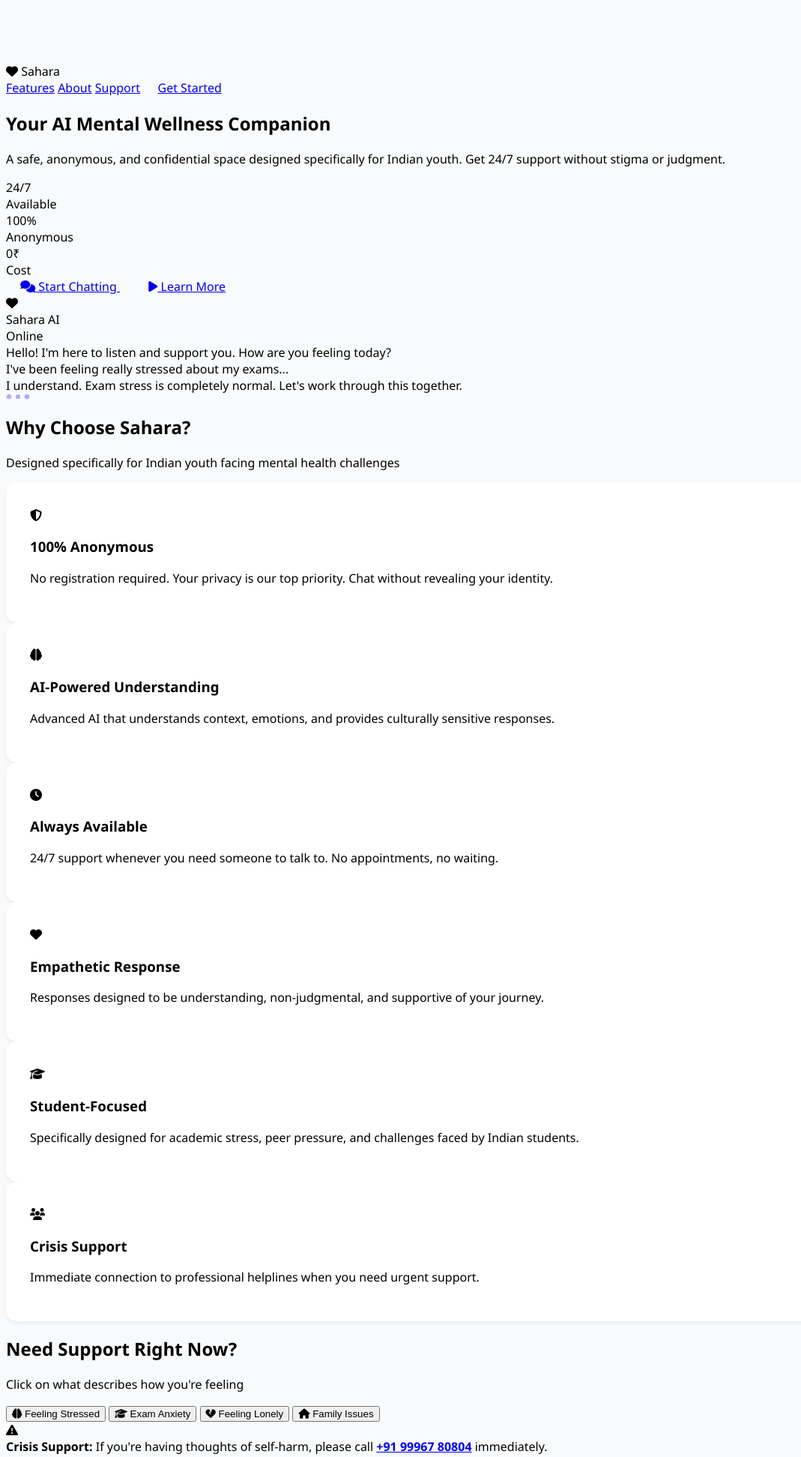
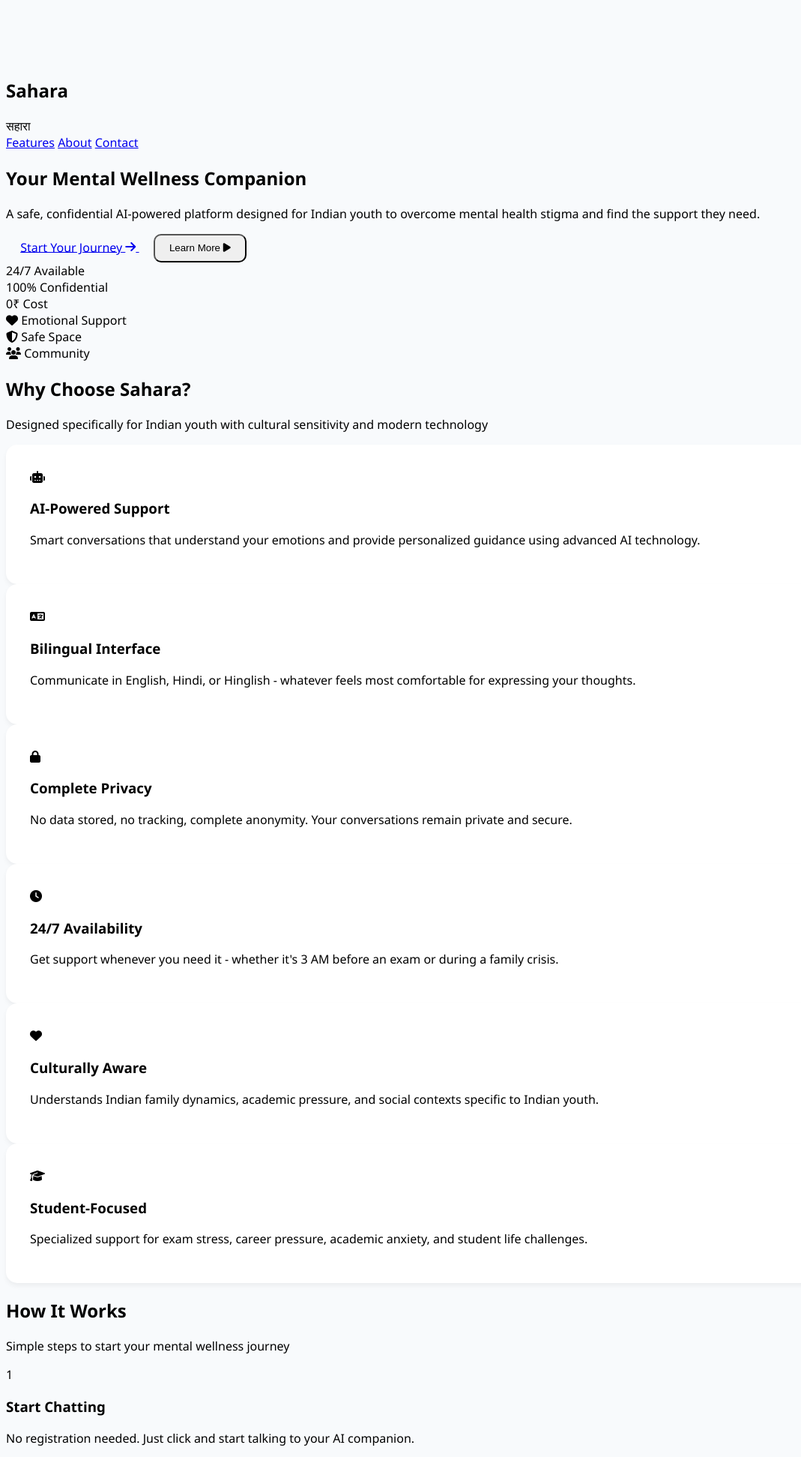
Before and after one commit to AyushGorlawar/AI-for-Youth-Mental-Wellness---Sahara-Wellness, a Python web app: template templates/index.html in a window 1280 px wide. Shown: the top 1943 px of the page at 75% size, without its empty margins (0-1069 px from the left). Run offline with Jinja, Linux system fonts and the light colour scheme; the template is opened without the code that fills it, so the values that code supplies are empty.

Commit message:
Update index.html

```diff
--- a/templates/index.html
+++ b/templates/index.html
@@ -3,339 +3,202 @@
 <head>
     <meta charset="UTF-8">
     <meta name="viewport" content="width=device-width, initial-scale=1.0">
-    <title>Sahara - AI Mental Wellness Companion</title>
-    <link href="https://cdnjs.cloudflare.com/ajax/libs/font-awesome/6.4.0/css/all.min.css" rel="stylesheet">
-    <link href="{{ url_for('static', filename='css/style.css') }}" rel="stylesheet">
+    <title>Sahara - Mental Wellness for Indian Youth</title>
+    <link rel="stylesheet" href="{{ url_for('static', filename='css/style.css') }}">
+    <link href="https://fonts.googleapis.com/css2?family=Inter:wght@300;400;500;600;700&display=swap" rel="stylesheet">
+    <link rel="stylesheet" href="https://cdnjs.cloudflare.com/ajax/libs/font-awesome/6.4.0/css/all.min.css">
 </head>
 <body>
+    <div class="container">
         <!-- Navigation -->
         <nav class="navbar">
-        <div class="nav-container">
             <div class="nav-brand">
-                <i class="fas fa-heart"></i>
-                <span>Sahara</span>
+                <h1>Sahara</h1>
+                <span class="brand-subtitle">सहारा</span>
             </div>
-            <div class="nav-menu">
+            <div class="nav-links">
                 <a href="#features" class="nav-link">Features</a>
                 <a href="#about" class="nav-link">About</a>
-                <a href="#contact" class="nav-link">Support</a>
-                <a href="/dashboard" class="btn btn-primary">Get Started</a>
-            </div>
-            <div class="nav-toggle">
-                <span></span>
-                <span></span>
-                <span></span>
-            </div>
+                <a href="#contact" class="nav-link">Contact</a>
             </div>
         </nav>
 
         <!-- Hero Section -->
         <section class="hero">
-        <div class="hero-background">
-            <div class="gradient-bg"></div>
-            <div class="floating-shapes">
-                <div class="shape shape-1"></div>
-                <div class="shape shape-2"></div>
-                <div class="shape shape-3"></div>
-                <div class="shape shape-4"></div>
-            </div>
-        </div>
-
             <div class="hero-content">
-            <div class="container">
                 <div class="hero-text">
                     <h1 class="hero-title">
-                        Your <span class="gradient-text">AI Mental Wellness</span> Companion
+                        Your Mental Wellness
+                        <span class="gradient-text">Companion</span>
                     </h1>
                     <p class="hero-description">
-                        A safe, anonymous, and confidential space designed specifically for Indian youth.
-                        Get 24/7 support without stigma or judgment.
+                        A safe, confidential AI-powered platform designed for Indian youth to overcome mental health stigma and find the support they need.
                     </p>
-
+                    <div class="hero-buttons">
+                        <a href="/dashboard" class="btn btn-primary">
+                            Start Your Journey
+                            <i class="fas fa-arrow-right"></i>
+                        </a>
+                        <button class="btn btn-secondary" onclick="scrollToSection('features')">
+                            Learn More
+                            <i class="fas fa-play"></i>
+                        </button>
+                    </div>
                     <div class="hero-stats">
                         <div class="stat">
-                            <div class="stat-number">24/7</div>
-                            <div class="stat-label">Available</div>
+                            <span class="stat-number">24/7</span>
+                            <span class="stat-label">Available</span>
                         </div>
                         <div class="stat">
-                            <div class="stat-number">100%</div>
-                            <div class="stat-label">Anonymous</div>
+                            <span class="stat-number">100%</span>
+                            <span class="stat-label">Confidential</span>
                         </div>
                         <div class="stat">
-                            <div class="stat-number">0₹</div>
-                            <div class="stat-label">Cost</div>
-                        </div>
-                    </div>
-
-                    <div class="hero-actions">
-                        <a href="/dashboard" class="btn btn-primary btn-large">
-                            <i class="fas fa-comments"></i>
-                            Start Chatting
-                        </a>
-                        <a href="#features" class="btn btn-secondary btn-large">
-                            <i class="fas fa-play"></i>
-                            Learn More
-                        </a>
-                    </div>
-                </div>
-
-                <div class="hero-visual">
-                    <div class="phone-mockup">
-                        <div class="phone-screen">
-                            <div class="chat-preview">
-                                <div class="chat-header-preview">
-                                    <div class="bot-avatar-preview">
-                                        <i class="fas fa-heart"></i>
-                                    </div>
-                                    <div>
-                                        <div class="bot-name">Sahara AI</div>
-                                        <div class="bot-status">Online</div>
-                                    </div>
-                                </div>
-                                <div class="chat-messages-preview">
-                                    <div class="message-preview bot">
-                                        <div class="message-bubble">
-                                            Hello! I'm here to listen and support you. How are you feeling today?
-                                        </div>
-                                    </div>
-                                    <div class="message-preview user">
-                                        <div class="message-bubble">
-                                            I've been feeling really stressed about my exams...
-                                        </div>
-                                    </div>
-                                    <div class="message-preview bot">
-                                        <div class="message-bubble">
-                                            I understand. Exam stress is completely normal. Let's work through this together.
+                            <span class="stat-number">0₹</span>
+                            <span class="stat-label">Cost</span>
                         </div>
                     </div>
                 </div>
-                                <div class="typing-preview">
-                                    <div class="typing-dots">
-                                        <span></span>
-                                        <span></span>
-                                        <span></span>
+                <div class="hero-visual">
+                    <div class="floating-card card-1">
+                        <i class="fas fa-heart"></i>
+                        <span>Emotional Support</span>
                     </div>
+                    <div class="floating-card card-2">
+                        <i class="fas fa-shield-alt"></i>
+                        <span>Safe Space</span>
                     </div>
+                    <div class="floating-card card-3">
+                        <i class="fas fa-users"></i>
+                        <span>Community</span>
                     </div>
-                        </div>
-                    </div>
-                </div>
+                    <div class="hero-circle"></div>
                 </div>
             </div>
         </section>
 
         <!-- Features Section -->
         <section id="features" class="features">
-        <div class="container">
             <div class="section-header">
-                <h2>Why Choose Sahara?</h2>
-                <p>Designed specifically for Indian youth facing mental health challenges</p>
+                <h2 class="section-title">Why Choose Sahara?</h2>
+                <p class="section-subtitle">Designed specifically for Indian youth with cultural sensitivity and modern technology</p>
             </div>
-
             <div class="features-grid">
                 <div class="feature-card">
                     <div class="feature-icon">
-                        <i class="fas fa-shield-alt"></i>
+                        <i class="fas fa-robot"></i>
                     </div>
-                    <h3>100% Anonymous</h3>
-                    <p>No registration required. Your privacy is our top priority. Chat without revealing your identity.</p>
+                    <h3>AI-Powered Support</h3>
+                    <p>Smart conversations that understand your emotions and provide personalized guidance using advanced AI technology.</p>
                 </div>
-
                 <div class="feature-card">
                     <div class="feature-icon">
-                        <i class="fas fa-brain"></i>
+                        <i class="fas fa-language"></i>
                     </div>
-                    <h3>AI-Powered Understanding</h3>
-                    <p>Advanced AI that understands context, emotions, and provides culturally sensitive responses.</p>
+                    <h3>Bilingual Interface</h3>
+                    <p>Communicate in English, Hindi, or Hinglish - whatever feels most comfortable for expressing your thoughts.</p>
                 </div>
-
+                <div class="feature-card">
+                    <div class="feature-icon">
+                        <i class="fas fa-lock"></i>
+                    </div>
+                    <h3>Complete Privacy</h3>
+                    <p>No data stored, no tracking, complete anonymity. Your conversations remain private and secure.</p>
+                </div>
                 <div class="feature-card">
                     <div class="feature-icon">
                         <i class="fas fa-clock"></i>
                     </div>
-                    <h3>Always Available</h3>
-                    <p>24/7 support whenever you need someone to talk to. No appointments, no waiting.</p>
+                    <h3>24/7 Availability</h3>
+                    <p>Get support whenever you need it - whether it's 3 AM before an exam or during a family crisis.</p>
                 </div>
-
                 <div class="feature-card">
                     <div class="feature-icon">
                         <i class="fas fa-heart"></i>
                     </div>
-                    <h3>Empathetic Response</h3>
-                    <p>Responses designed to be understanding, non-judgmental, and supportive of your journey.</p>
+                    <h3>Culturally Aware</h3>
+                    <p>Understands Indian family dynamics, academic pressure, and social contexts specific to Indian youth.</p>
                 </div>
-
                 <div class="feature-card">
                     <div class="feature-icon">
                         <i class="fas fa-graduation-cap"></i>
                     </div>
                     <h3>Student-Focused</h3>
-                    <p>Specifically designed for academic stress, peer pressure, and challenges faced by Indian students.</p>
-                </div>
-
-                <div class="feature-card">
-                    <div class="feature-icon">
-                        <i class="fas fa-users"></i>
-                    </div>
-                    <h3>Crisis Support</h3>
-                    <p>Immediate connection to professional helplines when you need urgent support.</p>
-                </div>
+                    <p>Specialized support for exam stress, career pressure, academic anxiety, and student life challenges.</p>
                 </div>
             </div>
         </section>
 
-    <!-- Quick Start Section -->
-    <section class="quick-start">
-        <div class="container">
-            <div class="quick-start-content">
-                <h2>Need Support Right Now?</h2>
-                <p>Click on what describes how you're feeling</p>
-
-                <div class="quick-buttons">
-                    <button class="quick-btn" onclick="quickStart('I am feeling very stressed and overwhelmed')">
-                        <i class="fas fa-brain"></i>
-                        <span>Feeling Stressed</span>
-                    </button>
-                    <button class="quick-btn" onclick="quickStart('I have severe exam anxiety and fear of failure')">
-                        <i class="fas fa-graduation-cap"></i>
-                        <span>Exam Anxiety</span>
-                    </button>
-                    <button class="quick-btn" onclick="quickStart('I feel very lonely and isolated')">
-                        <i class="fas fa-heart-broken"></i>
-                        <span>Feeling Lonely</span>
-                    </button>
-                    <button class="quick-btn" onclick="quickStart('Having problems with my family')">
-                        <i class="fas fa-home"></i>
-                        <span>Family Issues</span>
-                    </button>
+        <!-- How It Works -->
+        <section class="how-it-works">
+            <div class="section-header">
+                <h2 class="section-title">How It Works</h2>
+                <p class="section-subtitle">Simple steps to start your mental wellness journey</p>
             </div>
-
-                <div class="crisis-notice">
-                    <div class="crisis-box">
-                        <i class="fas fa-exclamation-triangle"></i>
-                        <div>
-                            <strong>Crisis Support:</strong>
-                            If you're having thoughts of self-harm, please call
-                            <a href="tel:+919996780804"><strong>+91 99967 80804</strong></a> immediately.
+            <div class="steps">
+                <div class="step">
+                    <div class="step-number">1</div>
+                    <h3>Start Chatting</h3>
+                    <p>No registration needed. Just click and start talking to your AI companion.</p>
                 </div>
+                <div class="step">
+                    <div class="step-number">2</div>
+                    <h3>Share Your Feelings</h3>
+                    <p>Express your thoughts in your preferred language. Sahara listens without judgment.</p>
                 </div>
-                </div>
+                <div class="step">
+                    <div class="step-number">3</div>
+                    <h3>Get Personalized Support</h3>
+                    <p>Receive empathetic responses, coping strategies, and resources tailored to your needs.</p>
                 </div>
             </div>
         </section>
 
-    <!-- About Section -->
-    <section id="about" class="about">
-        <div class="container">
-            <div class="about-content">
-                <div class="about-text">
-                    <h2>Breaking Mental Health Stigma in India</h2>
-                    <p>
-                        Mental health remains a significant taboo in Indian society, creating barriers for young
-                        adults and students seeking support. With intense academic and social pressures,
-                        youth often lack accessible, non-judgmental outlets for their mental health concerns.
-                    </p>
-                    <p>
-                        Sahara bridges this gap by providing an AI-powered, culturally sensitive platform
-                        that offers immediate support without the fear of stigma or judgment.
-                    </p>
-
-                    <div class="about-stats">
-                        <div class="about-stat">
-                            <div class="about-stat-number">70%</div>
-                            <div class="about-stat-text">of Indian youth experience mental health issues</div>
-                        </div>
-                        <div class="about-stat">
-                            <div class="about-stat-number">90%</div>
-                            <div class="about-stat-text">don't seek help due to stigma</div>
-                        </div>
-                    </div>
-                </div>
-
-                <div class="about-visual">
-                    <div class="mental-health-graphic">
-                        <div class="brain-illustration">
-                            <i class="fas fa-brain"></i>
-                            <div class="pulse-ring"></div>
-                            <div class="pulse-ring pulse-ring-2"></div>
-                        </div>
-                    </div>
-                </div>
-            </div>
+        <!-- CTA Section -->
+        <section class="cta">
+            <div class="cta-content">
+                <h2>Ready to Start Your Wellness Journey?</h2>
+                <p>Join thousands of Indian students who have found support and guidance through Sahara.</p>
+                <a href="/dashboard" class="btn btn-primary btn-large">
+                    Talk to Sahara Now
+                    <i class="fas fa-comments"></i>
+                </a>
             </div>
         </section>
 
         <!-- Footer -->
         <footer class="footer">
-        <div class="container">
             <div class="footer-content">
-                <div class="footer-brand">
-                    <div class="footer-logo">
-                        <i class="fas fa-heart"></i>
-                        <span>Sahara</span>
+                <div class="footer-section">
+                    <h3>Sahara</h3>
+                    <p>Mental wellness support for Indian youth. Always free, always confidential.</p>
                 </div>
-                    <p>AI-powered mental wellness companion for Indian youth</p>
+                <div class="footer-section">
+                    <h4>Quick Links</h4>
+                    <a href="#features">Features</a>
+                    <a href="/dashboard">Get Support</a>
+                    <a href="#about">About Us</a>
+                </div>
+                <div class="footer-section">
+                    <h4>Crisis Resources</h4>
+                    <a href="tel:9152987821">Helpline: 91529-87821</a>
+                    <a href="mailto:help@sahara.com">help@sahara.com</a>
+                </div>
+            </div>
+            <div class="footer-bottom">
+                <p>&copy;2025 MindWell AI. Made by Ayush and Rishav. Empowering youth mental wellness with compassion and technology.</p>
+            </div>
+        </footer>
     </div>
 
-                <div class="footer-links">
-                    <div class="footer-section">
-                        <h4>Support</h4>
-                        <a href="#crisis">Crisis Helpline</a>
-                        <a href="#resources">Resources</a>
-                        <a href="#faq">FAQ</a>
-                    </div>
-                    <div class="footer-section">
-                        <h4>Privacy</h4>
-                        <a href="#privacy">Privacy Policy</a>
-                        <a href="#terms">Terms of Service</a>
-                        <a href="#security">Security</a>
-                    </div>
-                </div>
-
-                <div class="footer-emergency">
-                    <div class="emergency-box">
-                        <i class="fas fa-phone"></i>
-                        <div>
-                            <strong>Emergency Support</strong>
-                            <div>+91 99967 80804 (24/7)</div>
-                        </div>
-                    </div>
-                </div>
-            </div>
-
-            <div class="footer-bottom">
-                <p>&copy; 2024 Sahara. Made with ❤️ for Indian youth mental wellness.</p>
-            </div>
-        </div>
-    </footer>
-
     <script>
-        // Mobile menu toggle
-        document.querySelector('.nav-toggle').addEventListener('click', function() {
-            document.querySelector('.nav-menu').classList.toggle('active');
-        });
-
-        // Smooth scrolling
-        document.querySelectorAll('a[href^="#"]').forEach(anchor => {
-            anchor.addEventListener('click', function (e) {
-                e.preventDefault();
-                const target = document.querySelector(this.getAttribute('href'));
-                if (target) {
-                    target.scrollIntoView({
-                        behavior: 'smooth',
-                        block: 'start'
+        function scrollToSection(sectionId) {
+            document.getElementById(sectionId).scrollIntoView({
+                behavior: 'smooth'
             });
         }
-            });
-        });
 
-        // Quick start functionality
-        function quickStart(message) {
-            localStorage.setItem('quickMessage', message);
-            window.location.href = '/dashboard';
-        }
-
-        // Intersection Observer for animations
+        // Add scroll animations
         const observerOptions = {
             threshold: 0.1,
             rootMargin: '0px 0px -50px 0px'
@@ -344,26 +207,21 @@
         const observer = new IntersectionObserver((entries) => {
             entries.forEach(entry => {
                 if (entry.isIntersecting) {
-                    entry.target.classList.add('animate-in');
+                    entry.target.style.opacity = '1';
+                    entry.target.style.transform = 'translateY(0)';
                 }
             });
         }, observerOptions);
 
-        // Observe elements for animation
-        document.querySelectorAll('.feature-card, .about-stat, .quick-btn').forEach(el => {
+        document.addEventListener('DOMContentLoaded', () => {
+            const animatedElements = document.querySelectorAll('.feature-card, .step');
+            animatedElements.forEach(el => {
+                el.style.opacity = '0';
+                el.style.transform = 'translateY(20px)';
+                el.style.transition = 'opacity 0.6s ease, transform 0.6s ease';
                 observer.observe(el);
             });
-
-        // Floating shapes animation
-        function animateShapes() {
-            const shapes = document.querySelectorAll('.shape');
-            shapes.forEach((shape, index) => {
-                const delay = index * 0.5;
-                shape.style.animationDelay = `${delay}s`;
         });
-        }
-
-        animateShapes();
     </script>
 </body>
 </html>
```
Lines whose indentation alone changed are shown as unchanged.
